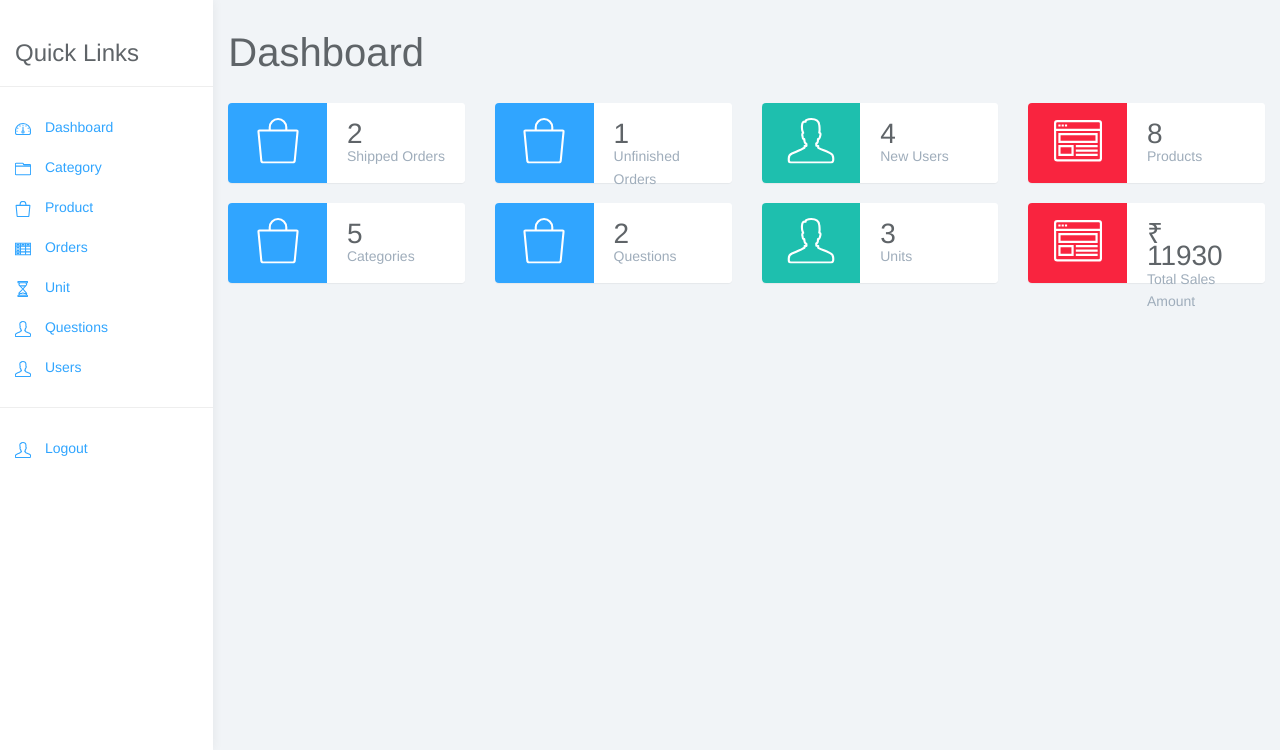
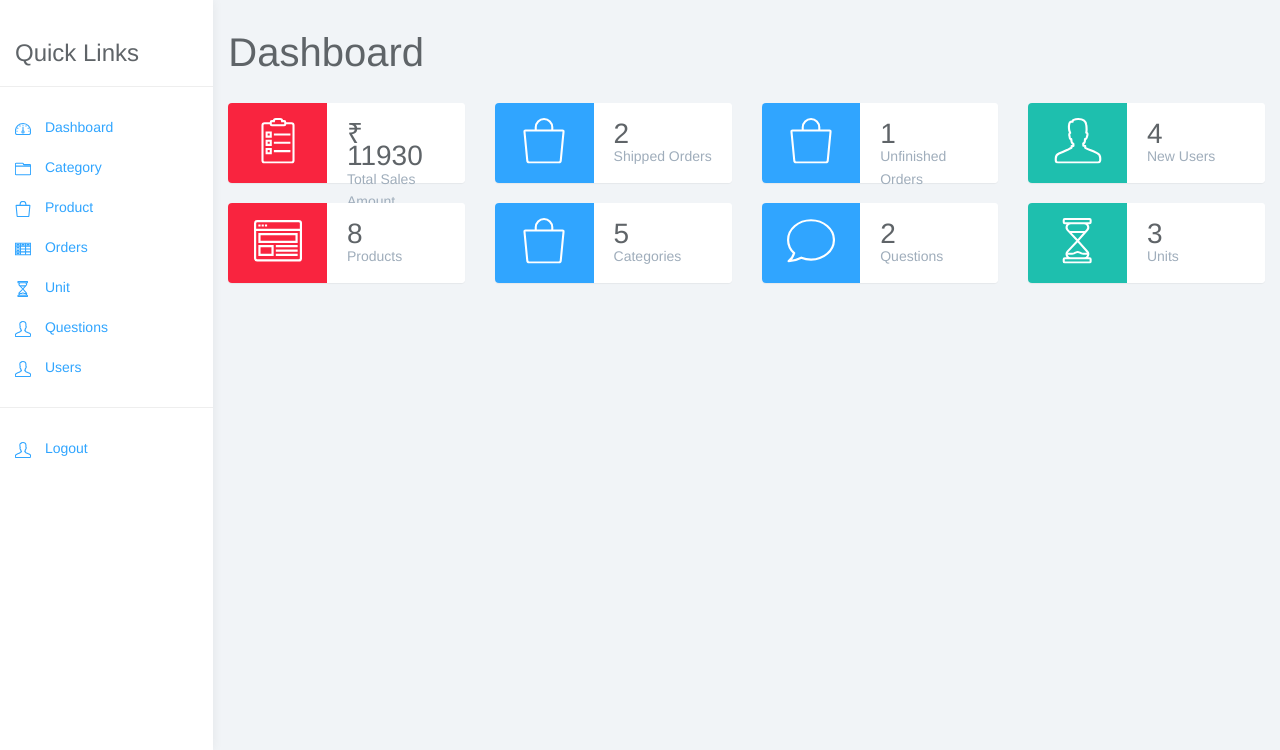
Before and after one commit to ppshobi/Engineeringshop-Ecommerce, a PHP site: page /admin/index.php in a window 1280 px wide. Shown: the part 50-800 px from the top of the page. Run offline with PHP 8.4, Linux system fonts and the light colour scheme; the visitor is signed in with stand-in values (Sample User, id 1); data comes from the database, SQL or seed files in the repository; some libraries are stand-ins or nearby versions.

Commit message:
Dashboard icon change

```diff
--- a/admin/index.php
+++ b/admin/index.php
@@ -48,6 +48,21 @@ require_once('../app/Unit.php');
 
 		<div class="row">
 			<div class="col-xs-12 col-md-6 col-lg-3">
+				<div class="panel panel-red panel-widget">
+					<div class="row no-padding">
+						<div class="col-sm-3 col-lg-5 widget-left">
+							<svg class="glyph stroked clipboard with paper">
+								<use xlink:href="#stroked-clipboard-with-paper"/>
+							</svg>
+						</div>
+						<div class="col-sm-9 col-lg-7 widget-right">
+							<div class="large"><?php echo "&#8377; ".Order::total_sales_sum(); ?></div>
+							<div class="text-muted">Total Sales Amount</div>
+						</div>
+					</div>
+				</div>
+			</div>
+			<div class="col-xs-12 col-md-6 col-lg-3">
 				<div class="panel panel-blue panel-widget ">
 					<div class="row no-padding">
 						<div class="col-sm-3 col-lg-5 widget-left">
@@ -86,6 +101,10 @@ require_once('../app/Unit.php');
 					</div>
 				</div>
 			</div>
+
+		</div><!--/.row-->
+
+		<div class="row">
 			<div class="col-xs-12 col-md-6 col-lg-3">
 					<div class="panel panel-red panel-widget">
 						<div class="row no-padding">
@@ -99,9 +118,6 @@ require_once('../app/Unit.php');
 						</div>
 					</div>
 				</div>
-		</div><!--/.row-->
-
-		<div class="row">
 			<div class="col-xs-12 col-md-6 col-lg-3">
 				<div class="panel panel-blue panel-widget ">
 					<div class="row no-padding">
@@ -119,7 +135,7 @@ require_once('../app/Unit.php');
 				<div class="panel panel-blue panel-widget ">
 					<div class="row no-padding">
 						<div class="col-sm-3 col-lg-5 widget-left">
-							<svg class="glyph stroked bag"><use xlink:href="#stroked-bag"></use></svg>
+							<svg class="glyph stroked empty-message"><use xlink:href="#stroked-empty-message"></use></svg>
 						</div>
 						<div class="col-sm-9 col-lg-7 widget-right">
 							<div class="large"><?php echo Question::count() ?></div>
@@ -132,7 +148,7 @@ require_once('../app/Unit.php');
 				<div class="panel panel-teal panel-widget">
 					<div class="row no-padding">
 						<div class="col-sm-3 col-lg-5 widget-left">
-							<svg class="glyph stroked male-user"><use xlink:href="#stroked-male-user"></use></svg>
+							<svg class="glyph stroked hourglass"><use xlink:href="#stroked-hourglass"/></svg>
 						</div>
 						<div class="col-sm-9 col-lg-7 widget-right">
 							<div class="large"><?php echo Unit::count(); ?></div>
@@ -141,19 +157,7 @@ require_once('../app/Unit.php');
 					</div>
 				</div>
 			</div>
-			<div class="col-xs-12 col-md-6 col-lg-3">
-				<div class="panel panel-red panel-widget">
-					<div class="row no-padding">
-						<div class="col-sm-3 col-lg-5 widget-left">
-							<svg class="glyph stroked app-window-with-content"><use xlink:href="#stroked-app-window-with-content"></use></svg>
-						</div>
-						<div class="col-sm-9 col-lg-7 widget-right">
-							<div class="large"><?php echo "&#8377; ".Order::total_sales_sum(); ?></div>
-							<div class="text-muted">Total Sales Amount</div>
-						</div>
-					</div>
-				</div>
-			</div>
+
 		</div><!--/.row-->
 
 	</div>	<!--/.main-->
```
Lines whose indentation alone changed are shown as unchanged.
